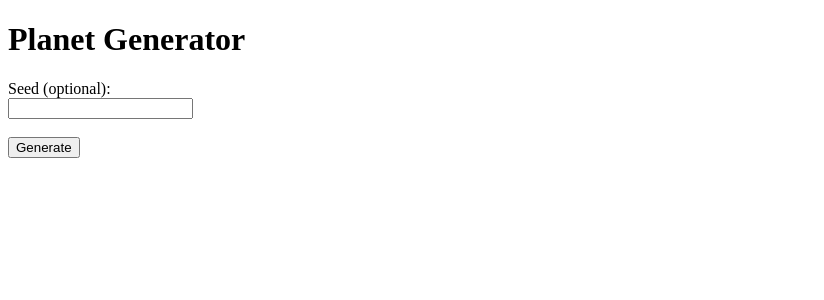
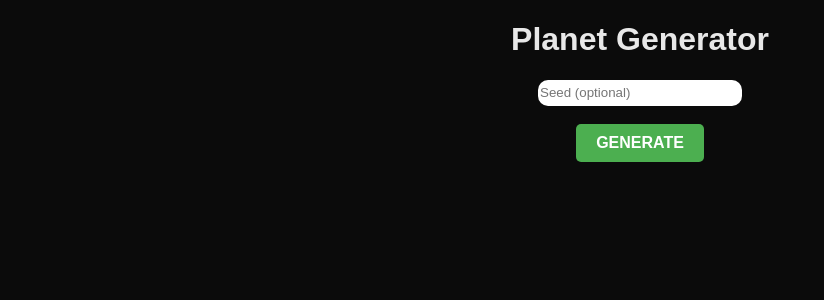
Before and after one commit to ingobeans/planet-generator, a Flask app: page / in a window 1280 px wide. Shown: the top 300 px of the page, without its empty margins (0-824 px from the left). Run offline with Flask 2, Linux system fonts and the light colour scheme.

Commit message:
Fixed bug and improved website look

```diff
--- a/api/main.py
+++ b/api/main.py
@@ -90,7 +90,12 @@ def generate_planet(seed=None):
 @app.route('/', methods=['GET', 'POST'])
 def index():
     if request.method == 'POST':
-        seed = int(request.form.get('seed').strip()) if request.form.get('seed') else None
+        seed = None
+        if request.form.get('seed'):
+            seed = request.form.get('seed').strip()
+            if seed.isnumeric():
+                seed = int(seed)
+
         planet_info = generate_planet(seed)
         return jsonify({'planet_info': planet_info})
     return render_template('index.html')
--- /dev/null
+++ b/api/static/style.css
@@ -0,0 +1,75 @@
+body {
+  background-color: #0b0b0b;
+  color: #e8e8e8;
+  font-family: arial;
+  text-align: center;
+}
+
+input {
+
+  border-width: 0px;
+  border-radius: 10px;
+  width: 100%;
+  max-width: 200px;
+  height: 1.5rem;
+}
+
+pre {
+text-align: left;
+}
+
+input:focus,
+select:focus,
+textarea:focus,
+button:focus {
+  outline: none;
+}
+
+/* Base button styles */
+button {
+display: inline-block;
+padding: 10px 20px;
+border: none;
+border-radius: 5px;
+font-size: 16px;
+font-weight: bold;
+text-transform: uppercase;
+cursor: pointer;
+transition: background-color 0.3s ease;
+}
+
+/* Primary button style */
+button {
+background-color: #4CAF50;
+color: white;
+}
+
+/* Button hover effects */
+button:hover {
+opacity: 0.8;
+transform: translateY(-2px);
+box-shadow: 0 4px 8px rgba(0, 0, 0, 0.1);
+}
+
+/* Large button style */
+button.large-button {
+padding: 15px 30px;
+}
+
+/* Rounded button style */
+button.rounded-button {
+border-radius: 25px;
+}
+
+/* Button with border */
+button.border-button {
+border: 2px solid #4CAF50;
+background-color: transparent;
+color: #4CAF50;
+}
+
+/* Border button hover effects */
+button.border-button:hover {
+background-color: #4CAF50;
+color: white;
+}
--- a/api/templates/index.html
+++ b/api/templates/index.html
@@ -3,12 +3,12 @@
 <head>
     <meta charset="UTF-8">
     <meta name="viewport" content="width=device-width, initial-scale=1.0">
+    <link rel="stylesheet" href="static/style.css">
     <title>Planet Generator</title>
 </head>
 <body>
     <h1>Planet Generator</h1>
-    <label for="seed">Seed (optional):</label><br>
-    <input type="text" id="seed" name="seed"><br><br>
+    <input type="text" id="seed" name="seed" placeholder="Seed (optional)"><br><br>
     <button onclick="generatePlanet()">Generate</button><br><br>
     <div id="planetInfo"></div>
 
```
